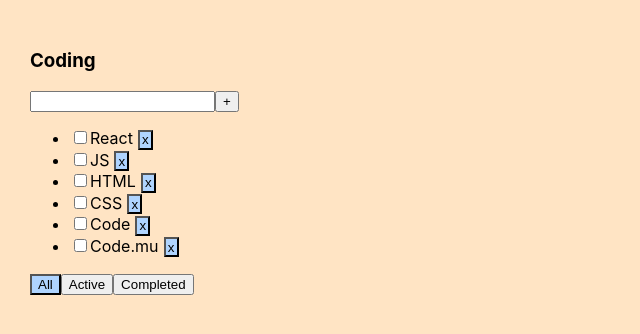
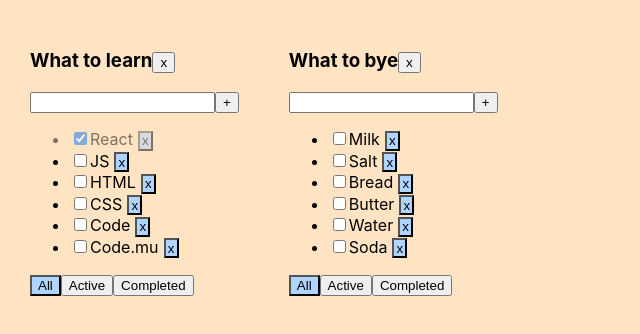
Before and after one commit to hrudkouski/todolist-ts, a React (Create React App) app: page / in a window 1280 px wide. Shown: the top 334 px of the page, without its empty margins (0-640 px from the left). Built offline with nearby package versions, Linux system fonts and the light colour scheme.

Commit message:
many todoLists

```diff
--- a/src/App.tsx
+++ b/src/App.tsx
@@ -9,69 +9,122 @@
     isDone: boolean
 }
 
+export type TodoListType = {
+    id: string
+    title: string
+    filter: FilterValuesType
+}
+
+export type TaskStateType = {
+    [key: string]: Array<TasksType>
+}
+
 export type FilterValuesType = 'all' | 'active' | 'completed';
 
 function App() {
 //BLL:
+    const todoListID_1 = v1();
+    const todoListID_2 = v1();
 
-    const [tasks, setTasks] = useState<Array<TasksType>>([
-        {id: v1(), title: 'React', isDone: false},
-        {id: v1(), title: 'JS', isDone: false},
-        {id: v1(), title: 'HTML', isDone: false},
-        {id: v1(), title: 'CSS', isDone: false},
-        {id: v1(), title: 'Code', isDone: false},
-        {id: v1(), title: 'Code.mu', isDone: false},
+    const [todoLists, setTodoLists] = useState<Array<TodoListType>>([
+        {id: todoListID_1, title: 'What to learn', filter: 'all'},
+        {id: todoListID_2, title: 'What to bye', filter: 'all'},
     ])
 
-    const [filter, setFilter] = useState<'all' | 'active' | 'completed'>('all')
+    const [tasks, setTasks] = useState<TaskStateType>({
+        [todoListID_1]: [
+            {id: v1(), title: 'React', isDone: true},
+            {id: v1(), title: 'JS', isDone: false},
+            {id: v1(), title: 'HTML', isDone: false},
+            {id: v1(), title: 'CSS', isDone: false},
+            {id: v1(), title: 'Code', isDone: false},
+            {id: v1(), title: 'Code.mu', isDone: false},
+        ],
+        [todoListID_2]: [
+            {id: v1(), title: 'Milk', isDone: false},
+            {id: v1(), title: 'Salt', isDone: false},
+            {id: v1(), title: 'Bread', isDone: false},
+            {id: v1(), title: 'Butter', isDone: false},
+            {id: v1(), title: 'Water', isDone: false},
+            {id: v1(), title: 'Soda', isDone: false},
+        ]
+    })
 
-    function removeTask(taskID: string) {
-        const filteredTasks = tasks.filter((task) => task.id !== taskID);
-        setTasks(filteredTasks);
+    function deleteTodoList(todoListID: string) {
+        setTodoLists(todoLists.filter(el => el.id !== todoListID))
+        delete tasks[todoListID];
     }
 
-    function addTask(title: string) {
+    function removeTask(taskID: string, todoListID: string) {
+        tasks[todoListID] = tasks[todoListID].filter((task) => task.id !== taskID);
+        setTasks({...tasks})
+        // setTasks({...tasks, [todoListID]: tasks[todoListID].filter((task) => task.id !== taskID)})
+    }
+
+    function addTask(title: string, todoListID: string) {
         const newTask: TasksType = {
             id: v1(),
             title,
             isDone: false
         }
-        setTasks([newTask, ...tasks]);
+        setTasks({...tasks, [todoListID]: [newTask, ...tasks[todoListID]]});
     }
 
-    function changeTaskStatus(taskId: string, newIsDoneValue: boolean) {
-        setTasks(tasks.map(t =>
-            t.id === taskId
-                ? {...t, isDone: newIsDoneValue}
-                : t))
+    function changeTaskStatus(taskId: string, newIsDoneValue: boolean, todoListID: string) {
+        // tasks[todoListID] = tasks[todoListID].map(t =>
+        //     t.id === taskId
+        //         ? {...t, isDone: newIsDoneValue}
+        //         : t)
+        // setTasks({...tasks})
+
+        setTasks({
+            ...tasks,
+            [todoListID]: tasks[todoListID].map(t =>
+                t.id === taskId
+                    ? {...t, isDone: newIsDoneValue}
+                    : t)
+        })
     }
 
-    function changeFilter(value: FilterValuesType) {
-        setFilter(value);
+    function changeFilter(value: FilterValuesType, todoListID: string) {
+        setTodoLists(todoLists.map(tl => tl.id === todoListID
+            ? {...tl, filter: value}
+            : tl))
     }
 
-    function getTaskForTodoList() {
-        switch (filter) {
+    function getTaskForTodoList(todoList: TodoListType) {
+        switch (todoList.filter) {
             case 'active':
-                return tasks.filter(t => !t.isDone);
+                return tasks[todoList.id].filter(t => !t.isDone);
             case 'completed':
-                return tasks.filter(t => t.isDone);
+                return tasks[todoList.id].filter(t => t.isDone);
             default:
-                return tasks;
+                return tasks[todoList.id];
         }
     }
+
+    const todoListsComponents = todoLists.map(tl => {
+
+        return (
+            <Todolist
+                key={tl.id}
+                todoListID={tl.id}
+                deleteTodoList={deleteTodoList}
+                tasks={getTaskForTodoList(tl)}
+                title={tl.title}
+                filter={tl.filter}
+                addTask={addTask}
+                changeTaskStatus={changeTaskStatus}
+                removeTask={removeTask}
+                changeFilter={changeFilter}
+            />
+        )
+    })
 
 //UI:
     return (
         <div className="App">
-            <Todolist title='Coding'
-                      addTask={addTask}
-                      changeTaskStatus={changeTaskStatus}
-                      tasks={getTaskForTodoList()}
-                      removeTask={removeTask}
-                      changeFilter={changeFilter}
-                      filter={filter}
-            />
+            {todoListsComponents}
         </div>
     )
 }
--- a/src/Todolist.tsx
+++ b/src/Todolist.tsx
@@ -3,12 +3,14 @@
 
 type TodolistPropsType = {
     title: string
+    todoListID: string
     tasks: Array<TasksType>
-    removeTask: (taskID: string) => void;
-    changeFilter: (value: FilterValuesType) => void;
-    addTask: (title: string) => void
+    deleteTodoList: (todoListID: string) => void
     filter: FilterValuesType
-    changeTaskStatus: (taskId: string, newIsDoneValue: boolean) => void
+    removeTask: (taskID: string, todoListID: string) => void;
+    changeFilter: (value: FilterValuesType, todoListID: string) => void;
+    addTask: (title: string, todoListID: string) => void
+    changeTaskStatus: (taskId: string, newIsDoneValue: boolean, todoListID: string) => void
 }
 
 export function Todolist(props: TodolistPropsType) {
@@ -19,7 +21,7 @@
     const onClickAddTask = () => {
         const trimmedTitle = title.trim();
         if (trimmedTitle) {
-            props.addTask(trimmedTitle)
+            props.addTask(trimmedTitle, props.todoListID)
         } else {
             setError(true);
         }
@@ -37,9 +39,11 @@
         setError(false);
     }
 
-    const onClickAllFilter = () => props.changeFilter('all');
-    const onClickActiveFilter = () => props.changeFilter('active');
-    const onClickCompletedFilter = () => props.changeFilter('completed');
+    const onClickAllFilter = () => props.changeFilter('all', props.todoListID);
+    const onClickActiveFilter = () => props.changeFilter('active', props.todoListID);
+    const onClickCompletedFilter = () => props.changeFilter('completed', props.todoListID);
+
+    const onClickDeleteTodoList = () => props.deleteTodoList(props.todoListID);
 
     const {filter} = props;
 
@@ -48,8 +52,8 @@
         : null;
 
     const tasks = props.tasks.map(t => {
-        const removeTaskHandler = () => props.removeTask(t.id);
-        const onChangeHandler = (e: ChangeEvent<HTMLInputElement>) => props.changeTaskStatus(t.id, e.currentTarget.checked);
+        const removeTaskHandler = () => props.removeTask(t.id, props.todoListID);
+        const onChangeHandler = (e: ChangeEvent<HTMLInputElement>) => props.changeTaskStatus(t.id, e.currentTarget.checked, props.todoListID);
         return (
             <li key={t.id} className={t.isDone ? 'is-done' : ''}>
                 <input
@@ -68,7 +72,9 @@
     return (
         <div>
             <div>
-                <h3>{props.title}</h3>
+                <h3>{props.title}
+                    <button onClick={onClickDeleteTodoList}>x</button>
+                </h3>
                 <div>
                     <input
                         className={error ? 'error' : ''}
```
